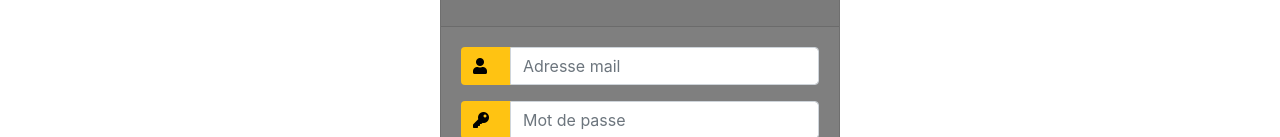
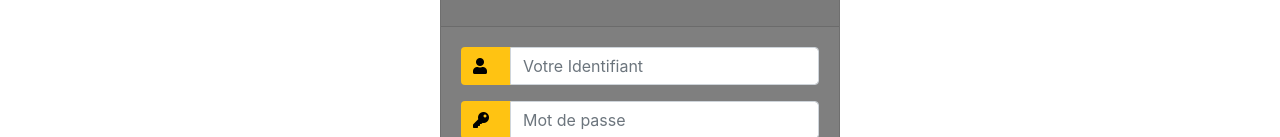
Before and after one commit to HardCode2022/FRONT_ANGULAR_14, an Angular app: page / in a window 1280 px wide. Shown: the part 287-424 px from the top of the page. Built offline with nearby package versions, Linux system fonts and the light colour scheme; a web font is replaced by a local one.

Commit message:
MGU | MODIFICATION EMAIL

```diff
--- a/src/app/Connexion/connexion.component.html
+++ b/src/app/Connexion/connexion.component.html
@@ -19,7 +19,7 @@
                           <span class="input-group-text"><i class="fas fa-user"></i></span>
                       </div>
                       <!--<input type="text" class="form-control" name="username" placeholder="Adresse mail" [(ngModel)]="adresseMail">-->
-                      <input type="text" class="form-control" name="username" placeholder="Adresse mail" [(ngModel)]="loginForm.username">
+                      <input type="text" class="form-control" name="username" placeholder="Votre Identifiant" [(ngModel)]="loginForm.username">
 
                   </div>
                   <div class="input-group form-group">
```
